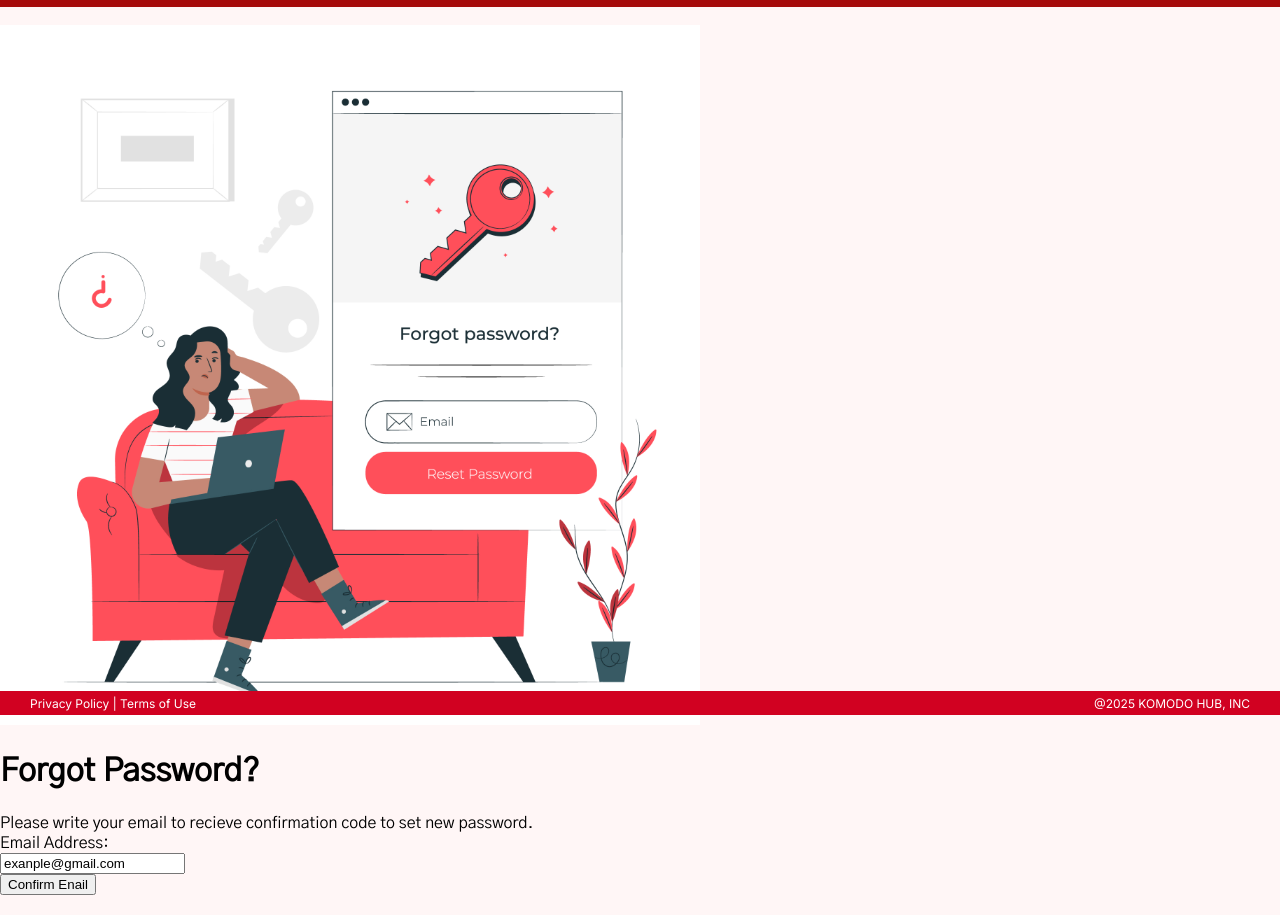
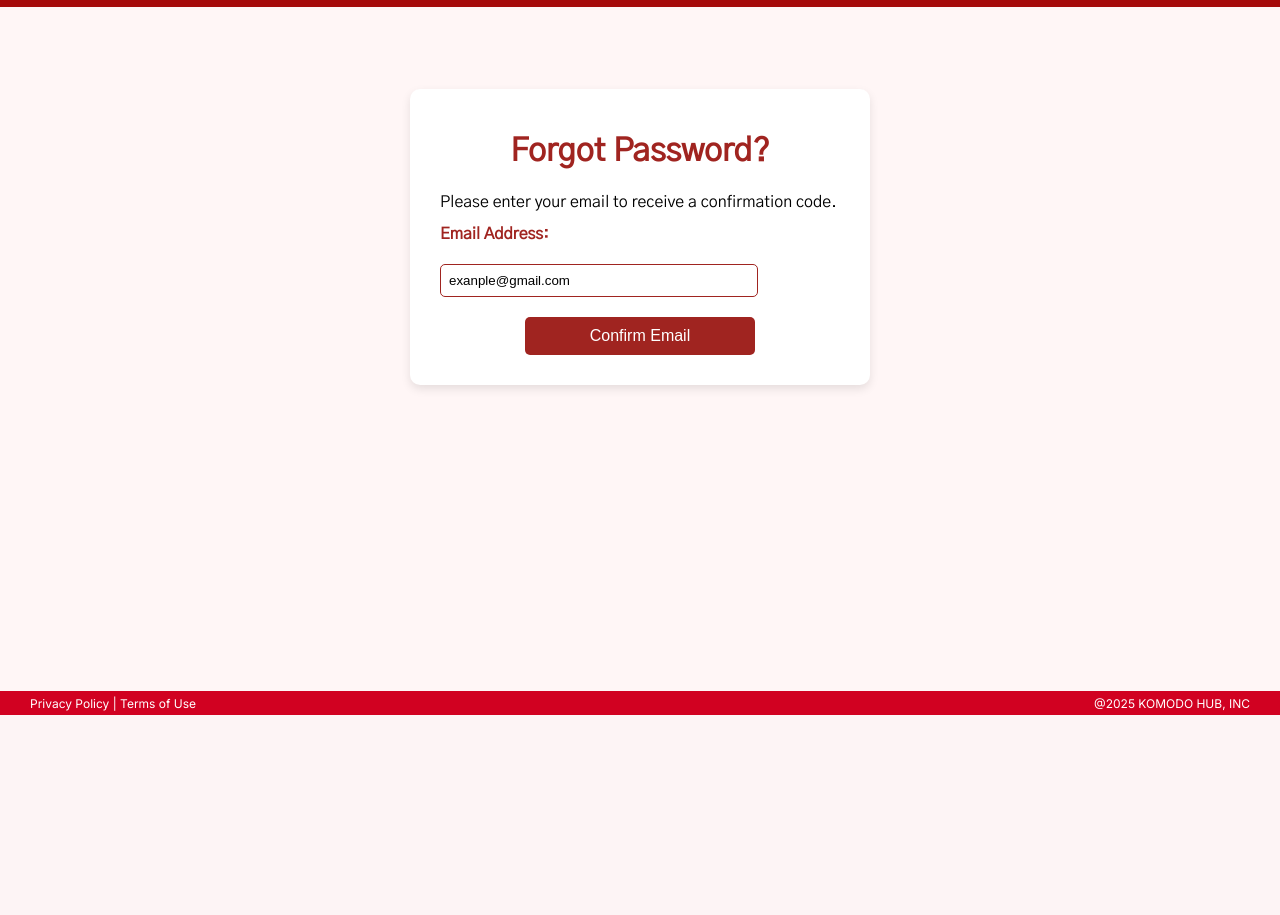
Before and after one commit to Ei-Sandi/Komodo-Hub-5005CMD, a Flask app: page /login/forgetpass in a window 1280 px wide. Shown: the part 85-1000 px from the top of the page. After the commit the page ends 800 px from the top, so only its background shows below. Run offline with Flask 3, Linux system fonts and the light colour scheme; some web fonts are replaced.

Commit message:
update on the forget password page

```diff
--- a/KOMODO HUB/static/forget_password.css
+++ b/KOMODO HUB/static/forget_password.css
@@ -0,0 +1,57 @@
+.forget-container {
+    background-color: white;
+    padding: 30px;
+    margin: 50px auto;
+    width: 400px;
+    border-radius: 10px;
+    box-shadow: 0px 4px 10px rgba(0, 0, 0, 0.1);
+    margin-top: 5%;
+}
+
+.forget-container h1{
+    color: #a02420;
+    place-content: center;
+    text-align: center;
+    margin-top: 3%;
+}
+
+label {
+    text-align: left;
+    font-weight: bold;
+    color: #a02420;
+
+}
+
+input {
+    padding: 8px;
+    border: 1px solid #a02420;
+    border-radius: 5px;
+    outline: none;
+    width: 300px;
+}
+
+
+.note{
+
+    margin-top: 5%;
+    margin-bottom: 3%;
+}
+button {
+    background-color: #a02420;
+    color: white;
+    padding: 10px;
+    border: none;
+    border-radius: 5px;
+    font-size: 16px;
+    cursor: pointer;
+    margin-top: 15px;
+    width: 230px;
+    display: block;
+    margin: 0  auto;
+
+}
+
+form {
+    display: flex;
+    flex-direction: column;
+}
--- a/KOMODO HUB/templates/forget_password.html
+++ b/KOMODO HUB/templates/forget_password.html
@@ -1,27 +1,26 @@
 {% extends 'publicmain.html'%}
 {% block head%}
-    <link rel="stylesheet" href= "../forget_password.css">
+    <link rel="stylesheet" href= "{{ url_for('static', filename = 'forget_password.css') }}">
     <title>Forget passsword</title>
 {% endblock %}
 {% block body %}
 
-    <div>
-        <div>
-            <img src="/Users/adebiyifadekemi/Desktop/komodo_hub/Komodo-Hub-5005CMD-1/KOMODO HUB/templates/7769793_3227472.jpg" alt="forget password picture" width="700px" height="700px">
+    <div class =" forget-container">
+
         <h1>
             Forgot Password?
         </h1>
-        <div>
-            Please write your email to recieve confirmation code to set  new password.
+        <div class =" note ">
+            Please enter your email to receive a confirmation code.
         </div>
 
+        <form>
+            <label >Email Address:</label><br>
+            <input type="text"  value="exanple@gmail.com"><br>
+            <button type ="submit" > Confirm Email</button>
+        </form>
 
-        <div>
-            <form>
-                <label >Email Address:</label><br>
-                <input type="text"  value="exanple@gmail.com"><br>
-                <input type ="submit" value="Confirm Enail">
-            </form>
-        </div>
+
+
     </div>
 {% endblock %}
--- a/KOMODO HUB/templates/login.html
+++ b/KOMODO HUB/templates/login.html
@@ -7,7 +7,6 @@
 {% endblock %}
 
 {% block body%}
-
 
 
     <div class="login-container">
```
Also changed, not shown: KOMODO HUB/static/images/7769793_3227472.jpg (renamed from KOMODO HUB/templates/7769793_3227472.jpg), 3 other files.
